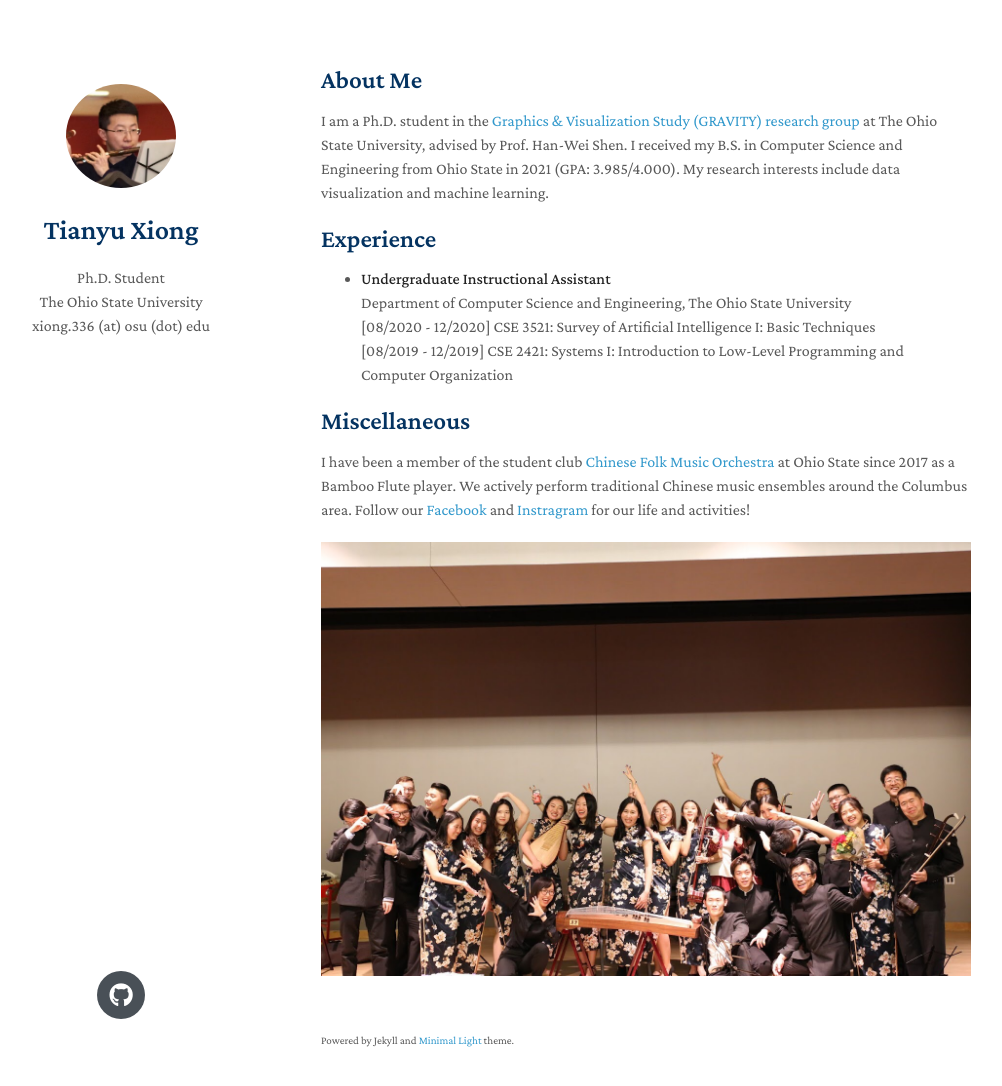
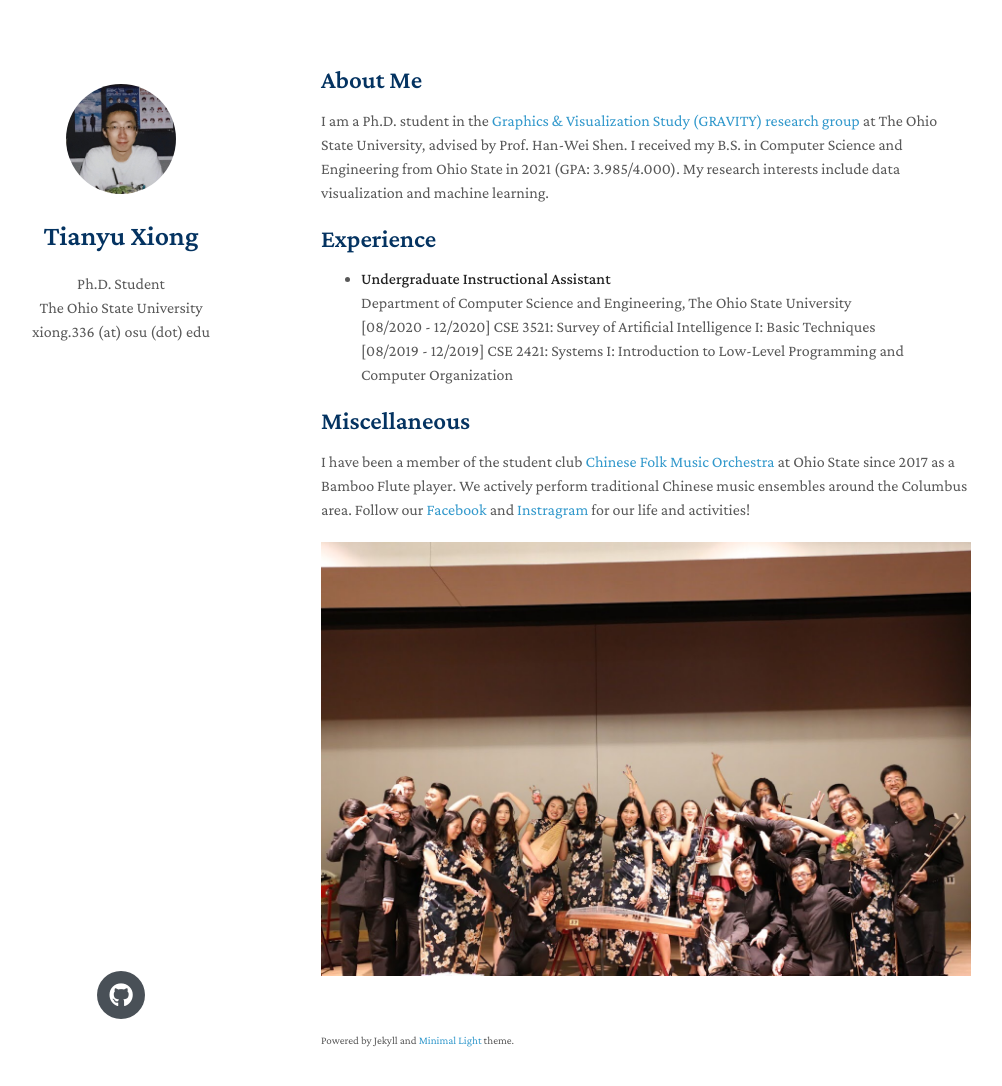
Before and after one commit to xtyinzz/xtyinzz.github.io, a Jekyll site: the page built from index.md, in a window 1280 px wide and 1121 px high. Shown: the top 1086 px of the window, without its empty margins (149-1151 px from the left). Built offline with Jekyll 4.4.1, drawn with Linux system fonts in a browser that asks for light colours; nearby versions of some CDN libraries; a style sheet for code colours, icons or effects is not loaded; our own code applies the rules of GitHub Pages for plain Markdown files.

Commit message:
update profile

```diff
--- a/_config.yml
+++ b/_config.yml
@@ -6,7 +6,7 @@ keywords: minimal academic
 # google_scholar: https://scholar.google.com/
 github_link: https://github.com/xtyinzz
 # linkedin: https://www.linkedin.com/in/tianyu-xiong-b485bb154/
-avatar: ./assets/img/tasteofosu.jpg
+avatar: ./assets/img/summer.jpg
 # google_analytics: UA-111540567-4
 favicon: ./assets/img/favicon.png
 favicon_dark: ./assets/img/favicon-dark.png
```
Also changed, not shown: assets/img/postoffice.jpg (deleted), assets/img/summer.jpg (added), assets/img/tasteofosu.jpg (deleted).
